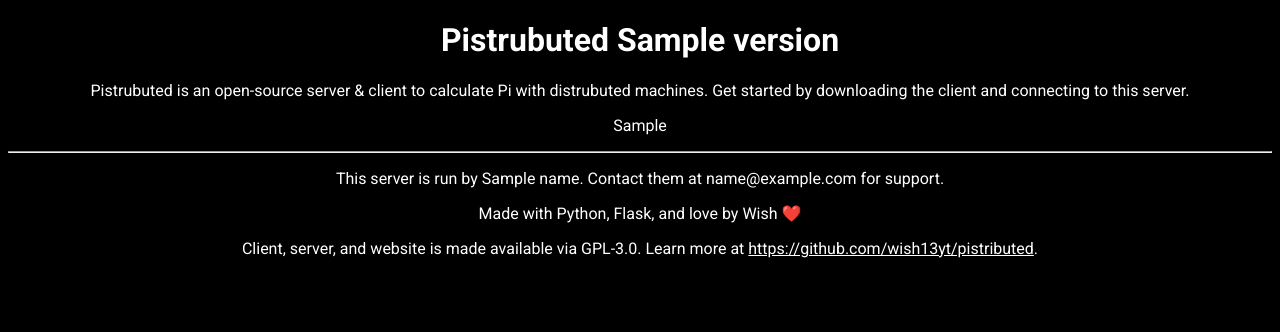
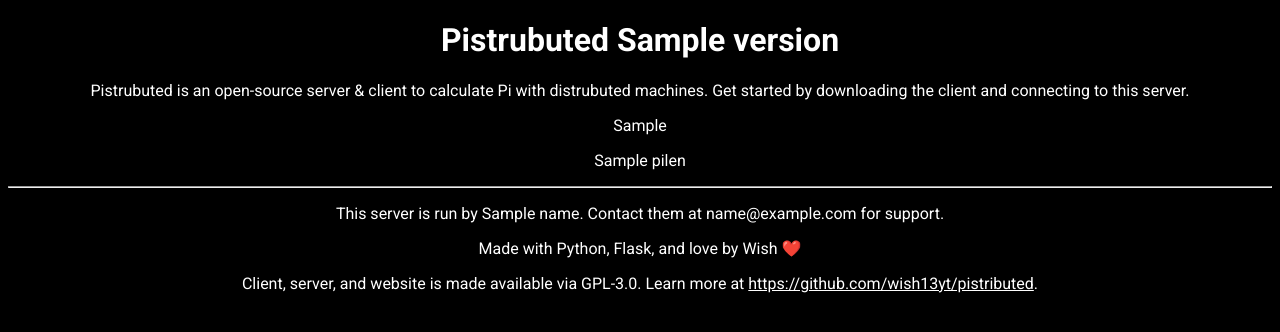
Before and after one commit to wish13yt/pistributed, a Flask app: template src/server/templates/index.html in a window 1280 px wide. Shown: the top 332 px of the page. Run offline with Flask 3, Linux system fonts and the light colour scheme; the template is opened without the code that fills it: most values are stand-ins (such as "Sample title", 1, 10 or a date in 2020).

Commit message:
add pi length

```diff
--- a/src/server/app.py
+++ b/src/server/app.py
@@ -46,15 +46,31 @@ def lander():
         if piresult == "No clients have connected yet. Become one of the first!":
             piresult = "No clients have connected. Become one of the first!"
         else:
-            piresult = "Current Pi count is " + piresult
+            try:
+                pilength = len(str(piresult))
+                print(pilength)
+                pilen = "Current Pi length is " + str(pilength)
+            except:
+                pilen = "Current Pi length couldn't be calculated!"
+            piresult = "Current Pi count is " + piresult + " digits!"
     except:
         piresult = "picalc/pi.txt wasn't found on this web server. Sorry!"
     if request.method == 'GET':
         ver = open("ver.txt", "r")
         version = ver.read()
-        return render_template('index.html', pi=piresult, name=name, email=email, version=version)
+        return render_template('index.html', pi=piresult, name=name, email=email, version=version, pilen=pilen)
     else:
         return "Please use GET to access this page."
+
+@app.route('/api/getlen')
+def getlen():
+    f = open("picalc/pi.txt", "r")
+    piresult = f.read()
+    try:
+        pilength = len(str(piresult))
+        return str(pilength)
+    except:
+        return "Pi length couldn't be found!"
 
 @app.route('/api/getver')
 def getver():
--- a/src/server/templates/index.html
+++ b/src/server/templates/index.html
@@ -25,6 +25,7 @@
     <h1>Pistrubuted {{ version }}</h1>
     <p>Pistrubuted is an open-source server & client to calculate Pi with distrubuted machines. Get started by downloading the client and connecting to this server.</p>
     <p>{{ pi }}</p>
+    <p>{{ pilen }}</p>
     <hr>
     <footer>
         <p>This server is run by {{ name }}. Contact them at {{ email }} for support.</p>
```
